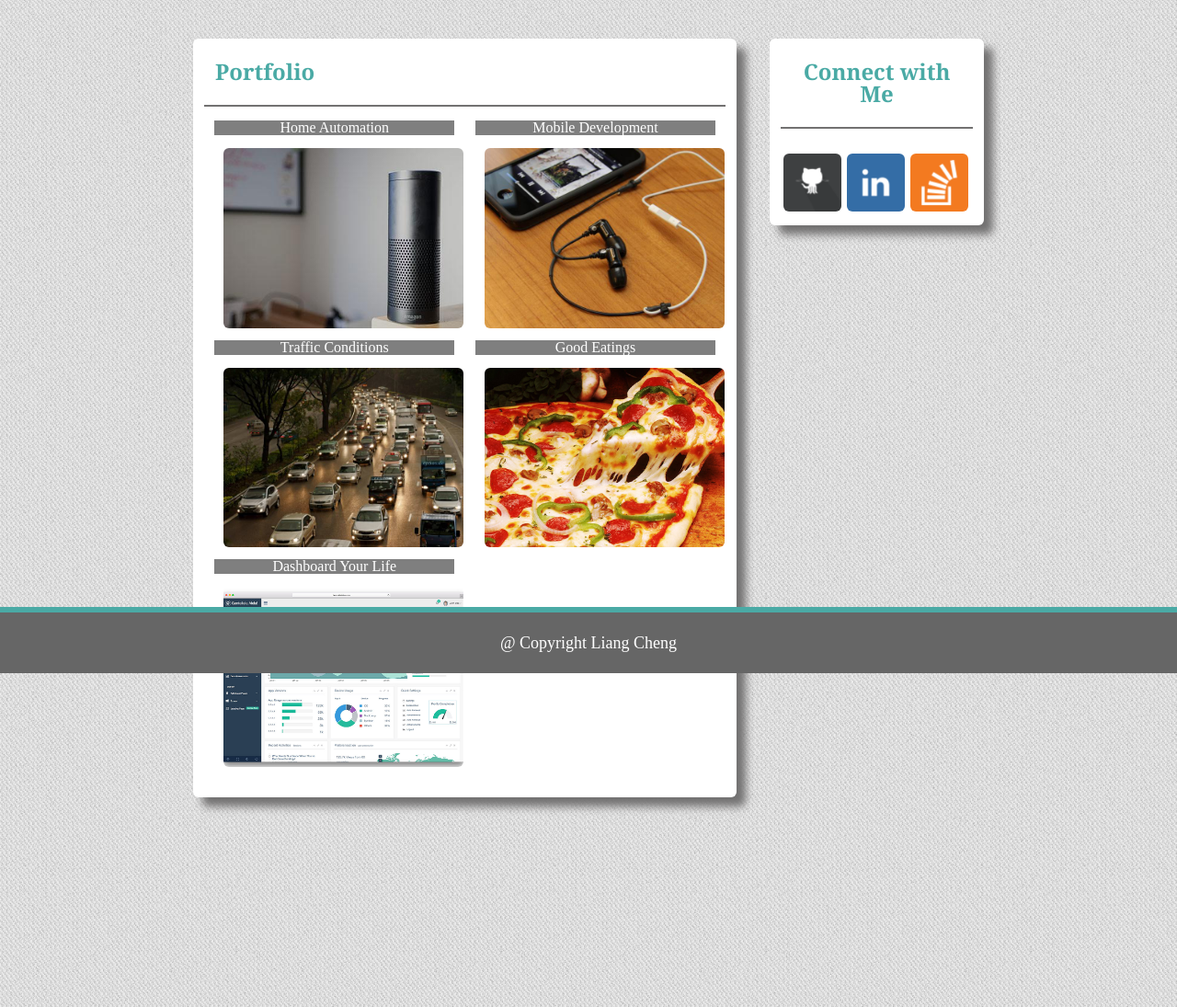
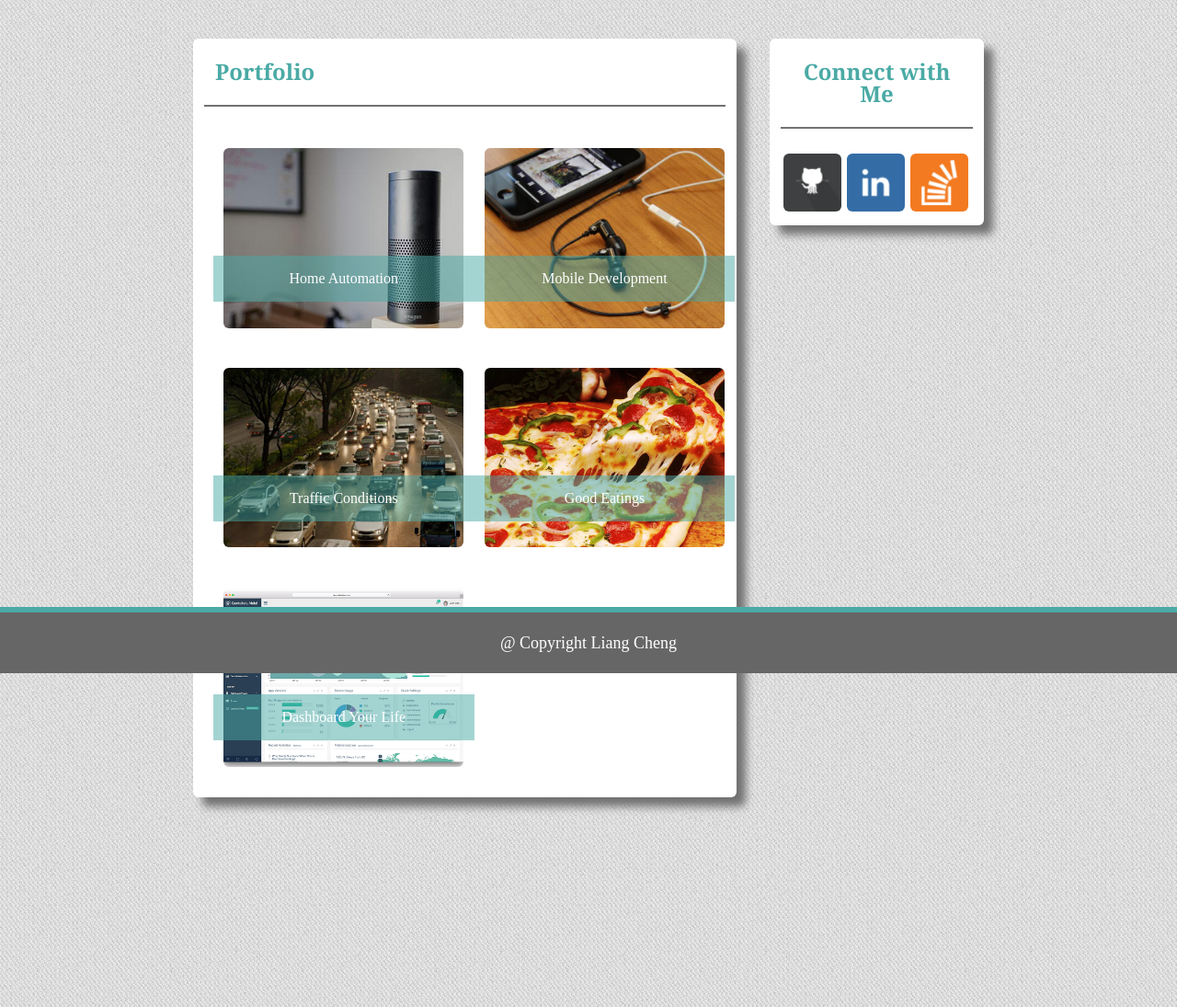
Before and after one commit to lcheng6/Basic-Portfolio, a PHP site: page /portfolio.html in a window 1280 px wide. Shown: the part 68-1163 px from the top of the page at 92% size. Run offline with PHP 8.4, Linux system fonts and the light colour scheme.

Commit message:
update CSS for image and imgcaptions

```diff
--- a/css/style.css
+++ b/css/style.css
@@ -158,7 +158,7 @@ label {
 	padding:2%;
 	margin:0 auto;
 	float:left;
-
+	position:relative;
 }
 
 #portfolio-single-image img{
@@ -167,18 +167,16 @@ label {
 }
 
 #portfolio-single-image figcaption{
-	/*text-align:center;*/
 	color:white;
 	font:bold 24px;
 	background:rgb(0, 0, 0);
-	background:rgba(0,0, 0, 0.5);
-	/*4aaaa5*/
-	/*padding: 10px;*/
-	position:relative;
-	margin-top:-20px;
+	background:rgba(74,170, 165, 0.5);
+	position:absolute;
+	width:100%;
+	left:10px;
+	bottom:50px;
 	text-align:center;
-	width:100%;
-	/*height:100px;*/
+	line-height:50px;
 }
 
 #connect-with-me img{
```
